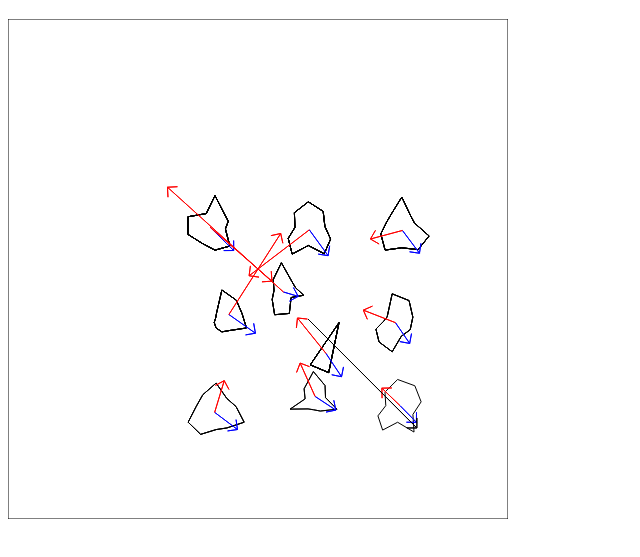
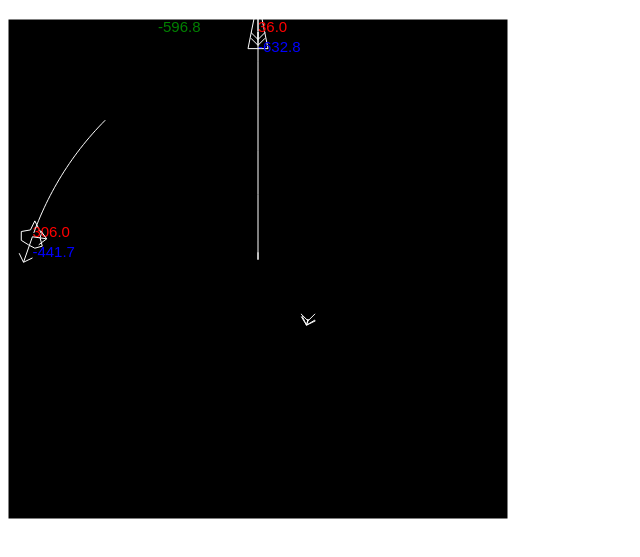
Before and after one commit to SG2048/Asteroids, a plain HTML site: page src/simulation.html in a window 1280 px wide. Shown: the part 61-618 px from the top of the page, without its empty margins (0-640 px from the left). Drawn offline with Linux system fonts and the light colour scheme.

Commit message:
update to Noah's files

```diff
--- /dev/null
+++ b/src/DrawLayer.js
@@ -0,0 +1,55 @@
+class DrawLayer {
+    constructor (ctx, defaultStroke = "black", defaultFill = "white", defaultText = "black") {
+        this.ctx = ctx
+        this.defaultStroke = defaultStroke
+        this.defaultFill = defaultFill
+        this.defaultText = defaultText
+        this.reset()
+    }
+    reset() {
+        this.ctx.fillStyle = this.defaultFill
+        this.ctx.strokeStyle = this.defaultStroke
+        this.ctx.clearRect(0, 0, 500, 500)
+        this.ctx.fillRect(0, 0, 500, 500)
+        this.ctx.strokeRect(0, 0, 500, 500)
+        //ctx.beginPath()
+        this.ctx.font = "15px Arial";
+    }
+    drawLineAbs(x1, y1, x2, y2, col = this.defaultStroke) {
+        this.ctx.strokeStyle = col
+        this.ctx.beginPath()
+        this.ctx.moveTo(x1, y1)
+        this.ctx.lineTo(x2, y2)
+        //this.ctx.closePath()
+        this.ctx.stroke()
+        this.ctx.strokeStyle =  this.defaultStroke
+    }
+    fillText(text, x, y, col = defaultText) {
+        this.ctx.fillStyle = col
+        this.ctx.fillText(text, x, y)
+        this.ctx.fillStyle = this.defaultText
+    }
+    drawLineRel(x, y, dx, dy) {
+        this.drawLineAbs(x, y, x + dx, y + dy)
+    }
+    drawArrowRel(a, da, col = "white") {
+        const end = a.add(da)
+        const side1 = da.unit.rotate(Math.PI * 3 / 4).scale(10)
+        const side2 = da.unit.rotate(Math.PI * 5 / 4).scale(10)
+        this.drawLineRel(a.x, a.y, da.x, da.y, col)
+        this.drawLineRel(end.x, end.y, side1.x, side1.y, col)
+        this.drawLineRel(end.x, end.y, side2.x, side2.y, col)
+    }
+    drawShape(s, dontClose, col = this.defaultStroke) {
+        this.ctx.strokeStyle = col
+        this.ctx.beginPath()
+        this.ctx.moveTo(s[0].x, s[0].y)
+        s.forEach((p) => {
+            return this.ctx.lineTo(p.x, p.y)
+        }
+        )
+        if (!dontClose) { this.ctx.closePath() }
+        this.ctx.stroke()
+        this.ctx.strokeStyle = this.defaultStroke
+    }
+}
--- a/src/SpaceObject.js
+++ b/src/SpaceObject.js
@@ -7,30 +7,40 @@ class SpaceObject {
         this.omega = 0.00
         this.ttl = ttl
         this.cooldown = 0
+        this.history = [this.s]
+        this.historyCooldown = 0
         this.reCenter()
     }
-    update(dt) {
+    update(dt, gg) {
         this.ttl -= dt
         this.cooldown -= dt
         this.s = this.s.add(this.v.scale(dt))
         //this.v = this.v.scale(0.995)
         this.theta += this.omega * dt
-
+        this.v = this.v.add(gg.scale(dt))
+        this.updateHistory()
     }
-    checkBounds(bx, by, method) {
-        if(method==="wrap"){
-            const x = this.s.x
-            const xx = (x + bx) % bx
-            const y = this.s.y
-            const yy = (y + by) % by
-            this.s = new Vec(xx, yy)
+    updateHistory() {
+        if (this.historyCooldown <= 0) {
+            this.history.push(this.s)
+            this.historyCooldown = 10
+            if (this.history.length > 30) {
+                this.history = this.history.slice(1)
+            }
         }
-        if(method==="killOut"){
-            if (this.s.x > bx) this.v = new Vec(Math.min(0, this.v.x), this.v.y)
-            if (this.s.y > by) this.v = new Vec(this.v.x, Math.min(0, this.v.y))
-            if (this.s.x < 0) this.v = new Vec(Math.max(0, this.v.x), this.v.y)
-            if (this.s.y < 0) this.v = new Vec(this.v.x, Math.max(0, this.v.y))
-        }
+        this.historyCooldown--
+    }
+    checkBounds(bx, by) {
+        // TODO: fix corners
+        // const x = this.s.x
+        // const xx = (x + bx) % bx
+        // const y = this.s.y
+        // const yy = (y + by) % by
+        // this.s = new Vec(xx, yy)
+        if (this.s.x > bx) { this.v = new Vec(Math.min(0, this.v.x), this.v.y) }
+        if (this.s.x < 0) { this.v = new Vec(Math.max(0, this.v.x), this.v.y) }
+        if (this.s.y > by) { this.v = new Vec(this.v.x, Math.min(0, this.v.y)) }
+        if (this.s.y < 0) { this.v = new Vec(this.v.x, Math.max(0, this.v.y)) }
     }
     accelerate(keys) {
         if (keys["ArrowUp"]) this.v = this.v.add(this.facing.scale(0.35))
@@ -71,7 +81,7 @@ class SpaceObject {
     }
     receiveImpulse(j, loc = this.s) {
         this.v = this.v.add(j.scale(1 / this.mass))
-        this.omega = loc.subtract(this.s).cross(j) / (this.momentOfInertia*100)
+        this.omega = loc.subtract(this.s).cross(j) / (this.momentOfInertia * 100)
     }
     get mass() {
         let triangles = this.localTriangles
@@ -89,19 +99,20 @@ class SpaceObject {
     }
     get momentOfInertia() {
         let triangles = this.localTriangles
-        //triangles.forEach((c) => console.log(c.momentOfInertia))
-        return triangles.reduce((p,c,i,a) => c.momentOfInertia + p, 0)
+        return triangles.reduce((p, c, i, a) => c.momentOfInertia + p, 0)
     }
-    applyGravity(go) {
-        this.v = this.v.add(this.calculateGravity(go))
+    get kineticEnergy() {
+        return 1 / 2 * this.mass * ((this.v).mag ** 2)
     }
-    calculateGravity(go) {
-        const r = this.s.subtract(go.s)
-        return r.unit().scale(-go.mass/((Math.max(r.mag(),5))^2))
+    calculateGravity(g) {
+        return calculateGravity(g, this.s)
     }
-    putInOrbit(go) {
-        const r = this.s.subtract(go.s)
-        this.v = r.rotate(Math.PI/2).unit().scale(16*Math.sqrt(go.mass/r.mag()))
+    //applyGravity(g, dt) {
+        //this.v = this.v.add(this.calculateGravity(g).scale(dt))
+    //}
+    putInOrbit(g) {
+        const r = this.s.subtract(g.s)
+        this.v = r.rotate(Math.PI / 2).unit.scale(Math.sqrt(g.mass / r.mag))
     }
     static makeAsteroidShape(size, points) {
         let angle = 0
@@ -109,9 +120,7 @@ class SpaceObject {
         let coords = [p1]
         for (let i = 1; i < points; i++) {
             angle = ((Math.PI * 2) / points) * i
-            //console.log(angle)
             coords.push(p1.rotate(angle).scale(Math.random() * 0.8 + 0.2))
-            //console.log(coords)
         }
         return coords
     }
--- a/src/Triangle.js
+++ b/src/Triangle.js
@@ -22,7 +22,7 @@ class Triangle {
   }
   get momentOfInertia() {
     const [aa, bb, cc] = this.vertices
-    return (this.area*((aa.subtract(cc).mag()^2)+(bb.subtract(cc).mag()^2)))/4
+    return (this.area * ((aa.subtract(cc).mag ^ 2) + (bb.subtract(cc).mag ^ 2))) / 4
   }
 }
 let t1 = new Triangle(new Vec(0, 5), new Vec(5, 0))
--- a/src/Vec.js
+++ b/src/Vec.js
@@ -3,19 +3,17 @@ class Vec {
         this.x = x
         this.y = y
     }
-
     *[Symbol.iterator]() {
         yield this.x
         yield this.y
     }
-
     add(a) {
         return new Vec(this.x + a.x, this.y + a.y)
     }
     subtract(s) {
         return new Vec(this.x - s.x, this.y - s.y)
     }
-    mag(m) {
+    get mag() {
         return Math.sqrt(this.x * this.x + this.y * this.y)
     }
     scale(s) {
@@ -27,14 +25,14 @@ class Vec {
     cross(a) {
         return (this.x * a.y) - (a.x * this.y)
     }
-    unit() {
-        return this.scale(1 / this.mag())
+    get unit() {
+        return this.scale(1 / this.mag)
     }
-    theta() {
+    get theta() {
         return (Math.atan2(this.y, this.x) + (2 * Math.PI)) % (2 * Math.PI)
     }
-    cCoords() {
-        return [this.mag(), this.theta()]
+    get cCoords() {
+        return [this.mag, this.theta]
     }
     mid(a) {
         return new Vec((this.x + a.x) / 2, (this.y + a.y) / 2)
@@ -42,14 +40,6 @@ class Vec {
     dot(a) {
         return (a.x * this.x + a.y * this.y)
     }
-    limit(l){
-        return this.copy()
-        if (this.mag() < l) return this.copy()
-        else return this.copy().scale(this.mag() / l)
-    }
-    copy(){
-        return new Vec(this.x, this.y)
-    }
     static add(a, b) {
         return a.add(b)
     }
--- a/src/helper.js
+++ b/src/helper.js
@@ -1,3 +1,12 @@
 function arrayPairs(arr) {
-    return arr.map((v, i, a) => [a.at(i - 1), a.at(i)])
-  }
+  return arr.map((v, i, a) => [a.at(i - 1), a.at(i)])
+}
+function calculateGravity(g, s) {
+  const r = s.subtract(g.s)
+  //return r.unit.scale(-g.mass/(Math.max(r.mag^2, 5)))
+  return r.unit.scale(-g.mass / r.mag ** 2)
+}
+function gravitationalPotential(g, s) {
+  const r = s.subtract(g.s)
+  return -g.mass / r.mag
+}
--- a/src/physics.js
+++ b/src/physics.js
@@ -1,128 +1,123 @@
-let canvas = document.getElementById("simulationWindow")
+//let canvas = document.getElementById("simulationWindow")
+const dl = new DrawLayer(document.getElementById("simulationWindow").getContext("2d"), "white", "black", "white")
 let objects = [
     new SpaceObject(new Vec(250, 250), new Vec(0, 0), SpaceObject.makeTriangleShape(50, 20)),
-    // new SpaceObject(new Vec(450, 50), new Vec(0, 0), SpaceObject.makeAsteroidShape(10, 6)),
-    // new SpaceObject(new Vec(50, 20), new Vec(0, 0), SpaceObject.makeAsteroidShape(20, 5)),
-    // new SpaceObject(new Vec(350, 60), new Vec(0, 0), SpaceObject.makeAsteroidShape(50, 10))
 ]
-let gravityObjects = [{mass:0.1, s: new Vec (250,250)}]
-let grid = [100, 200, 300]
+let gravityObjects = [
+    { s: new Vec(250, 250), mass: 300 }
+]
+let grid = [100]
 for (const n of grid) {
-    for(const m of grid) {
-        objects.push(new SpaceObject(new Vec(m, n), new Vec(1, 1), SpaceObject.makeAsteroidShape(30, 10)))
+    for (const m of grid) {
+        objects.push(new SpaceObject(new Vec(m, n), new Vec(-1, 1), SpaceObject.makeAsteroidShape(15, 10)))
     }
 }
-//objects.forEach((v) => console.log(v.centerOfMass))
 let lastTime = 0
 let keyLog = {}
-//document.addEventListener("keydown", keyListener)
 document.addEventListener("keydown", (e) => {
     keyLog[e.key] = true
-    if(e.key==="p") {
+    if (e.key === "p") {
         console.log(objects[0].momentOfInertia)
     }
-    if(e.key==="o") {
-        objects.forEach(o => o.putInOrbit(gravityObjects[0]))
+    if (e.key === "o") {
+        objects.forEach((o) => o.putInOrbit(gravityObjects[0]))
     }
 })
 document.addEventListener("keyup", (e) => { keyLog[e.key] = false })
-let ctx = canvas.getContext("2d")
-console.log("hello", ctx)
+//let ctx = canvas.getContext("2d")
+//console.log("hello", ctx)
 draw()
 
 
-// //function keyListener(e) {
-//     objects[0].accelerate(e.key)
-//     draw()
+function draw() {
+    dl.reset()
+    // ctx.fillStyle = "black"
+    // ctx.clearRect(0, 0, 500, 500)
+    // ctx.strokeRect(0, 0, 500, 500)
+
+    // ctx.beginPath()
+
+    // function drawShape(s, dontClose) {
+    //     ctx.moveTo(s[0].x, s[0].y)
+    //     s.forEach((p) => {
+    //         return ctx.lineTo(p.x, p.y)
+    //     }
+    //     )
+    //     if (!dontClose) { ctx.closePath() }
+    //     ctx.stroke()
+    // }
+    objects.forEach((o) => dl.drawShape(o.shape))
+    objects.forEach((o, i) => {
+        dl.drawArrowRel(o.s, o.v.scale(20))
+        // ctx.font = "15px Arial";
+        const ke = Math.round(o.kineticEnergy)
+        const pe = gravitationalPotential(gravityObjects[0], o.s)*o.mass
+        dl.fillText(ke.toFixed(1), o.s.x, o.s.y, "red")
+        dl.fillText(pe.toFixed(1), o.s.x, o.s.y + 20, "blue")
+        dl.fillText((ke+pe).toFixed(1), o.s.x-100, o.s.y, "green")
+        //dl.drawArrowRel(new Vec(100, 100), o.v.scale(5))
+        //ctx.strokeStyle = "red"
+        dl.drawArrowRel(o.s, o.calculateGravity(gravityObjects[0]).scale(2500), "green")
+        // ctx.strokeStyle = "black"
+        dl.drawShape(o.history, true)
+        //dl.drawArrowRel(new Vec(50 * i, 200), o.v.scale(5))
+    }
+    )
+    let gridTwo = [50, 100, 150, 200, 250, 300, 350, 400, 450]
+    for (const n of gridTwo) {
+        for (const m of gridTwo) {
+            //ctx.fillText(gravitationalPotential(gravityObjects[0], new Vec(n, m)).toFixed(1), n, m)
+            //drawLineRel(n, m, ...calculateGravity(gravityObjects[0], new Vec(n, m)).scale(1000))
+        }
+    }
+    dl.drawArrowRel(new Vec(300, 300), objects.map((o) => o.v.scale(o.mass)).reduce(Vec.add).scale(1 / 100), "white")
+    let vectorStart = new Vec(300, 300)
+    //ctx.strokeStyle = "grey"
+    objects.map((o) => o.v.scale(o.mass / 100)).forEach((v) => {
+        dl.drawArrowRel(vectorStart, v, "grey")
+        vectorStart = vectorStart.add(v)
+    }
+    )
+    //ctx.strokeStyle = "black"
+}
+
+// function drawLineAbs(x1, y1, x2, y2) {
+//     ctx.beginPath()
+//     ctx.moveTo(x1, y1)
+//     ctx.lineTo(x2, y2)
+//     ctx.closePath()
+//     ctx.stroke()
 // }
 
-function draw() {
-    //const triangleShape = [[100, 100], [150, 150], [50, 150], [100, 100]]
-    ctx.fillStyle = "black"
-    ctx.clearRect(0, 0, 500, 500)
-    //ctx.fillRect(square.s.x - 50, square.s.y - 50, 100, 100)
-    //ctx.fillStyle = "red"
-    //ctx.fillRect(square.s.x - 550, square.s.y - 550, 100, 100)
-    ctx.strokeRect(0, 0, 500, 500)
+// function (x, y, dx, dy) {
+//     drawLineAbs(x, y, x + dx, y + dy)
+// }
 
-    ctx.beginPath()
-
-    function drawShape(s) {
-        ctx.moveTo(s[0].x, s[0].y)
-        s.forEach((p) => {
-            //console.log(p.x, p)
-            return ctx.lineTo(p.x, p.y)
-        }
-        )
-        ctx.closePath()
-        ctx.stroke()
-    }
-    //drawShape(triangleShape)
-    objects.forEach((o) => drawShape(o.shape))
-    objects.forEach((o, i) => {
-        ctx.strokeStyle = "blue"
-        drawArrowRel(o.s, o.v.scale(20))
-        ctx.strokeStyle = "red"
-        drawArrowRel(o.s, o.calculateGravity(gravityObjects[0]).scale(50000))
-        ctx.strokeStyle = "black"
-        //drawArrowRel(new Vec(100, 100), o.v.scale(5))
-        //drawArrowRel(new Vec(50 * i, 200), o.v.scale(5))
-    }
-    )
-    drawArrowRel(new Vec(300, 300), objects.map((o) => o.v.scale(o.mass)).reduce(Vec.add).scale(1/100))
-    let vectorStart = new Vec(300, 300)
-    ctx.strokeStyle = "blue"
-    // objects.map((o) => o.v.scale(o.mass/100)).forEach((v) => {
-    //     drawArrowRel(vectorStart, v)
-    //     vectorStart = vectorStart.add(v)
-    // })
-
-   ctx.strokeStyle = "black"
-}
-
-function drawLineAbs(x1, y1, x2, y2) {
-    ctx.beginPath()
-    ctx.moveTo(x1, y1)
-    ctx.lineTo(x2, y2)
-    ctx.closePath()
-    ctx.stroke()
-}
-
-function drawLineRel(x, y, dx, dy) {
-    drawLineAbs(x, y, x + dx, y + dy)
-}
-
-function drawArrowRel(a, da) {
-    const end = a.add(da)
-    const side1 = da.unit().rotate(Math.PI * 3 / 4).scale(10)
-    const side2 = da.unit().rotate(Math.PI * 5 / 4).scale(10)
-    drawLineRel(a.x, a.y, da.x, da.y)
-    drawLineRel(end.x, end.y, side1.x, side1.y)
-    drawLineRel(end.x, end.y, side2.x, side2.y)
-}
+// function drawArrowRel(a, da) {
+//     const end = a.add(da)
+//     const side1 = da.unit.rotate(Math.PI * 3 / 4).scale(10)
+//     const side2 = da.unit.rotate(Math.PI * 5 / 4).scale(10)
+//     dl.drawLineRel(a.x, a.y, da.x, da.y)
+//     dl.drawLineRel(end.x, end.y, side1.x, side1.y)
+//     dl.drawLineRel(end.x, end.y, side2.x, side2.y)
+// }
 function doCollisions(o, oo, p) {
-    let collisionDirection = (o.s.subtract(oo.s)).unit()
+    let collisionDirection = (o.s.subtract(oo.s)).unit
     let mo = o.v.scale(o.mass)
     let moo = oo.v.scale(oo.mass)
     let frameOfReference = (mo.add(moo).scale(1 / (o.mass + oo.mass)))
-    //console.log(o.v, o.mass, oo.v, oo.mass, frameOfReference)
     let impulse = frameOfReference.subtract(o.v).scale(o.mass * 2)
-    //o.receiveImpulse(collisionDirection.scale(10))
-    //oo.receiveImpulse(collisionDirection.scale(10).scale(-1))
     if (impulse.dot(collisionDirection) > 0) {
         o.receiveImpulse(impulse, p)
         oo.receiveImpulse(impulse.scale(-1), p)
-       // console.log(o.v, impulse)
     }
 }
 function update(t) {
-    let dt = (t - lastTime) / 50
-    //objects.forEach((o) => o.checkBounds(500, 500))
-    //objects.forEach((o) => o.update(dt))
+    let dt = (t - lastTime) / 50 //fix
     objects.forEach((o, i) => {
-        o.update(dt)
-        o.checkBounds(500, 500, "killOut")
-        o.applyGravity(gravityObjects[0])
+        o.update(dt, calculateGravity(gravityObjects[0], o.s))
+        o.checkBounds(500, 500)
+        //o.applyGravity(gravityObjects[0], dt)
         if (o.ttl < 0) { objects.splice(i, 1) }
     }
     )
@@ -133,9 +128,7 @@ function update(t) {
             }
         })
     })
-    //console.log(square.s)
     objects[0].accelerate(keyLog)
-    //RectX += RectVelocityX*dt*0.01
     draw()
     lastTime = t
     requestAnimationFrame(update)
```
Also changed, not shown: src/simulation.html (+2 -1 lines).
